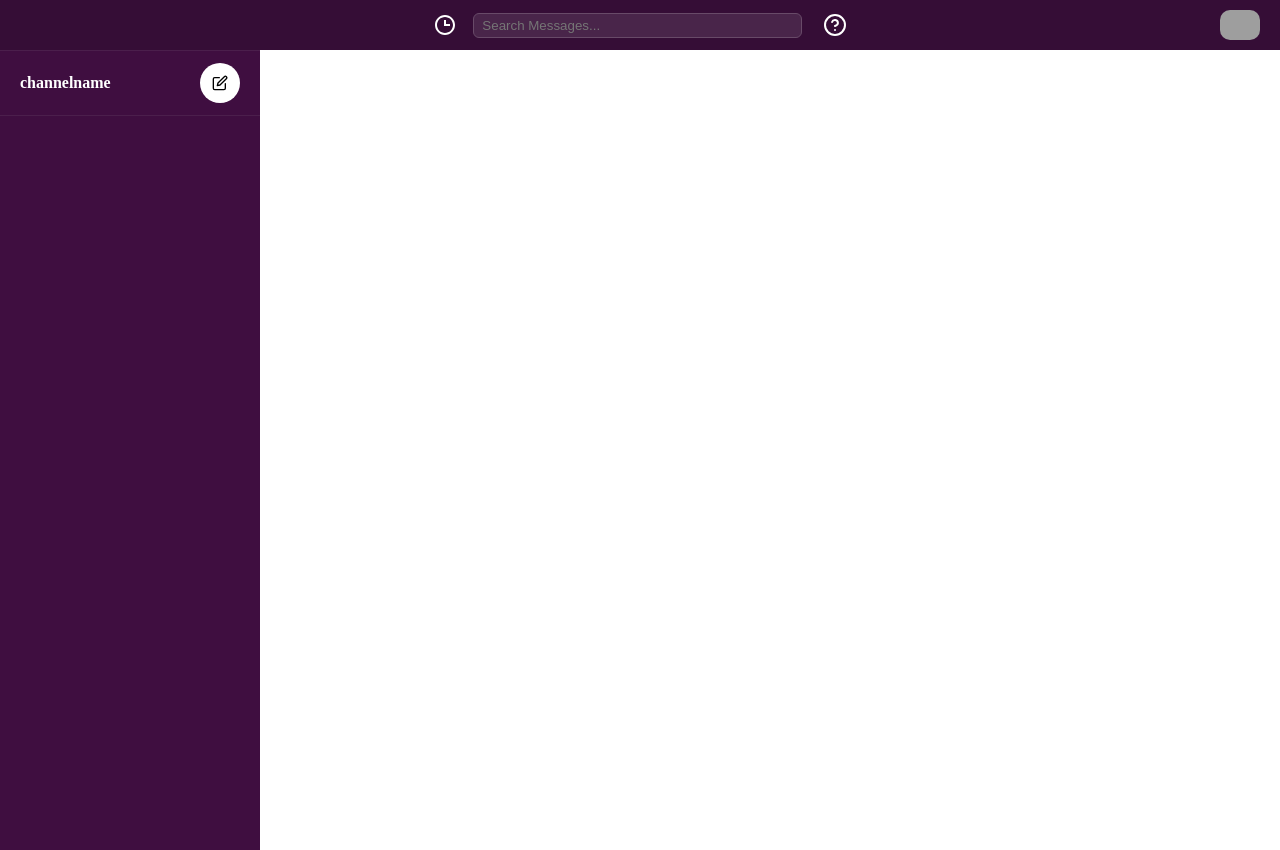
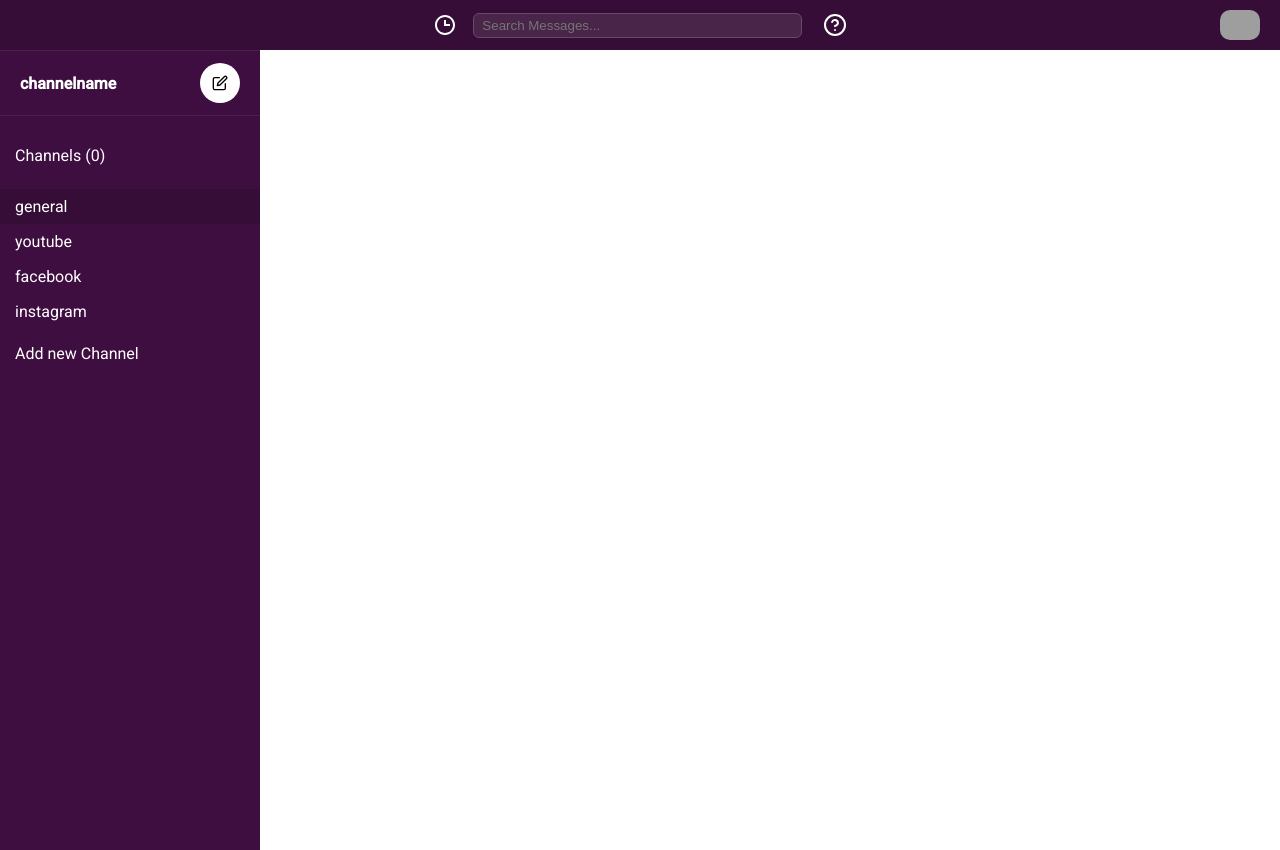
Before and after one commit to munirmahmud/slack-app-clone, a React (Create React App) app: page / in a window 1280 px wide. Built offline with nearby package versions, Linux system fonts and the light colour scheme; no server answers; sample sign-in values are in the browser's storage; grey boxes are pictures that could not be loaded.

Commit message:
Sidebar channels style done

```diff
--- a/public/index.html
+++ b/public/index.html
@@ -24,7 +24,9 @@
       work correctly both with client-side routing and a non-root public URL.
       Learn how to configure a non-root public URL by running `npm run build`.
     -->
-    <title>React App</title>
+    <link rel="preconnect" href="https://fonts.gstatic.com">
+    <link href="https://fonts.googleapis.com/css2?family=Roboto:wght@300;400;500&display=swap" rel="stylesheet">
+    <title>Slack App Clone</title>
   </head>
   <body>
     <noscript>You need to enable JavaScript to run this app.</noscript>
--- /dev/null
+++ b/src/components/Sidebar/ChannelInfo/ChannelInfo.js
@@ -0,0 +1,36 @@
+import React from 'react';
+import './ChannelInfo.styles.css';
+import { connect } from "react-redux";
+
+
+const ChannelInfo = () => {
+    return (
+        <>
+            <div className="channel__area">
+                <div className="channel__header">
+                    <span className="item channel__header-text">Channels (0)</span>
+                </div>
+
+                <div className="all__channels">
+                    <span className="item active">General</span>
+                    <span className="item">Youtube</span>
+                    <span className="item">Facebook</span>
+                    <span className="item">Instagram</span>
+                </div>
+
+                <div className="channel__header">
+                    <span className="item">Add new Channel</span>
+                </div>
+
+            </div>
+        </>
+    );
+};
+
+const mapStateToProps = (state) => {
+    return {
+
+    }
+};
+
+export default connect() (ChannelInfo);
--- /dev/null
+++ b/src/components/Sidebar/ChannelInfo/ChannelInfo.styles.css
@@ -0,0 +1,37 @@
+.channel__area {
+    color: #fff;
+    padding-top: 1.4rem;
+}
+
+.channel__header {
+    margin-bottom: 1rem;
+    display: block;
+    font-weight: 400;
+}
+.channel__header .item {
+    display: block;
+}
+
+.all__channels {
+    display: flex;
+    flex-direction: column;
+    font-weight: 400;
+    transition: background-color 0.4s;
+    margin-bottom: .4rem;
+}
+.all__channels .item {
+    text-transform: lowercase;
+}
+.channel__area .item {
+    padding: 8px 15px;
+    transition: background-color 0.4s;
+    cursor: pointer;
+
+}
+.all__channels .item.active,
+.channel__area .item:hover {
+    background-color: #350D36;
+}
+.channel__header .channel__header-text:hover {
+    background-color: transparent;
+}
--- a/src/components/Sidebar/Sidebar.js
+++ b/src/components/Sidebar/Sidebar.js
@@ -1,6 +1,7 @@
 import React from 'react';
 import './Sidebar.styles.css';
 import { FiEdit } from "react-icons/fi";
+import ChannelInfo from "./ChannelInfo/ChannelInfo";
 
 
 const Sidebar = (props) => {
@@ -15,7 +16,7 @@ const Sidebar = (props) => {
             </div>
 
             <div className="sidebar__bottom">
-
+                <ChannelInfo />
             </div>
         </aside>
     );
--- a/src/index.css
+++ b/src/index.css
@@ -4,6 +4,9 @@
 body {
   padding: 0;
   box-sizing: border-box;
+  font-family: 'Roboto', sans-serif;
+  font-size: 1rem;
+  font-weight: 300;
 }
 .row {
   display: -ms-flexbox;
```
